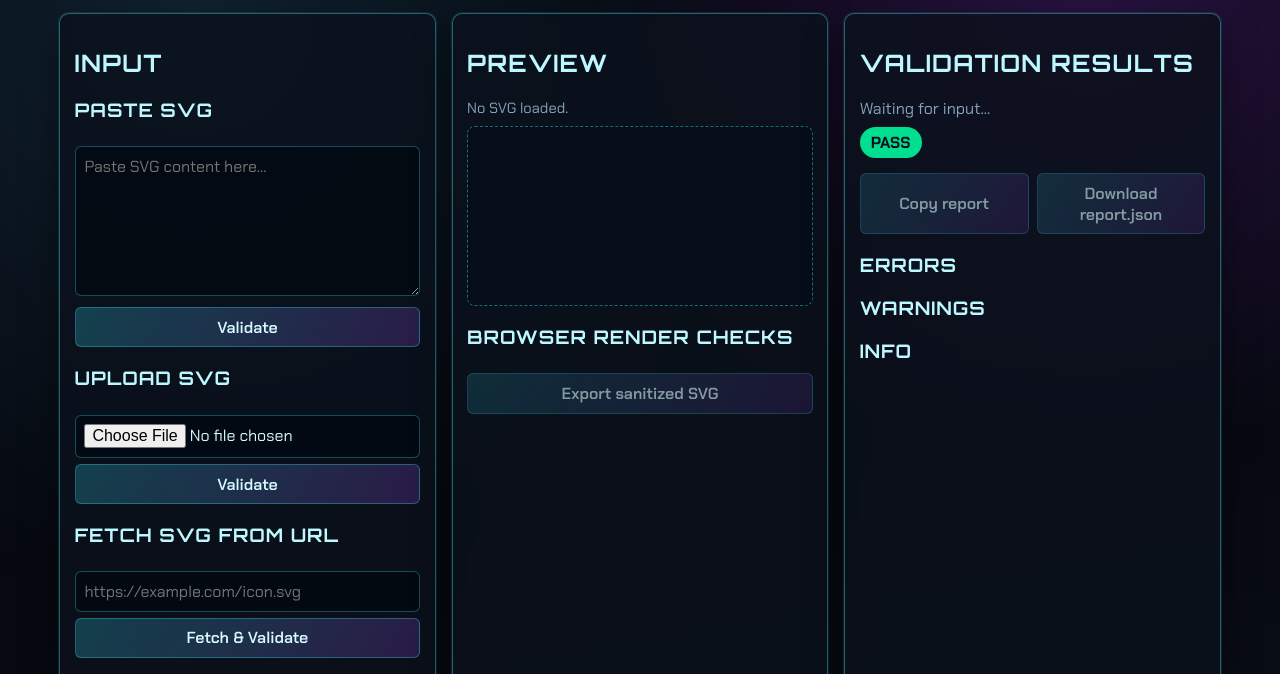
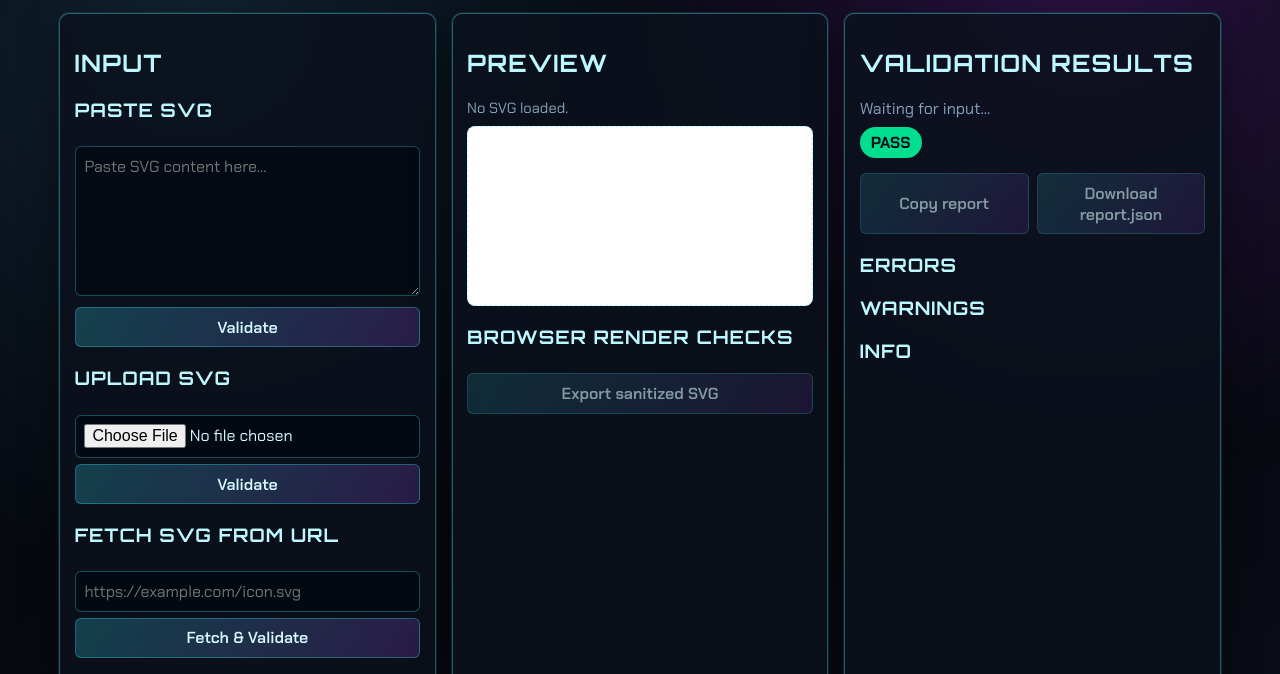
Before and after one commit to mahdi-malv/svg-to-android-vector-validate, a website built with Vite: page index.html in a window 1280 px wide. Shown: the part 89-763 px from the top of the page. Built offline with nearby package versions, Linux system fonts and the light colour scheme.

Commit message:
fix: Make the SVG preview bg white

```diff
--- a/src/styles.css
+++ b/src/styles.css
@@ -126,7 +126,7 @@ textarea {
   align-items: center;
   justify-content: center;
   overflow: auto;
-  background: rgba(5, 14, 26, 0.88);
+  background: rgba(255, 255, 255, 1.0);
   padding: 0.5rem;
 }
 
```
